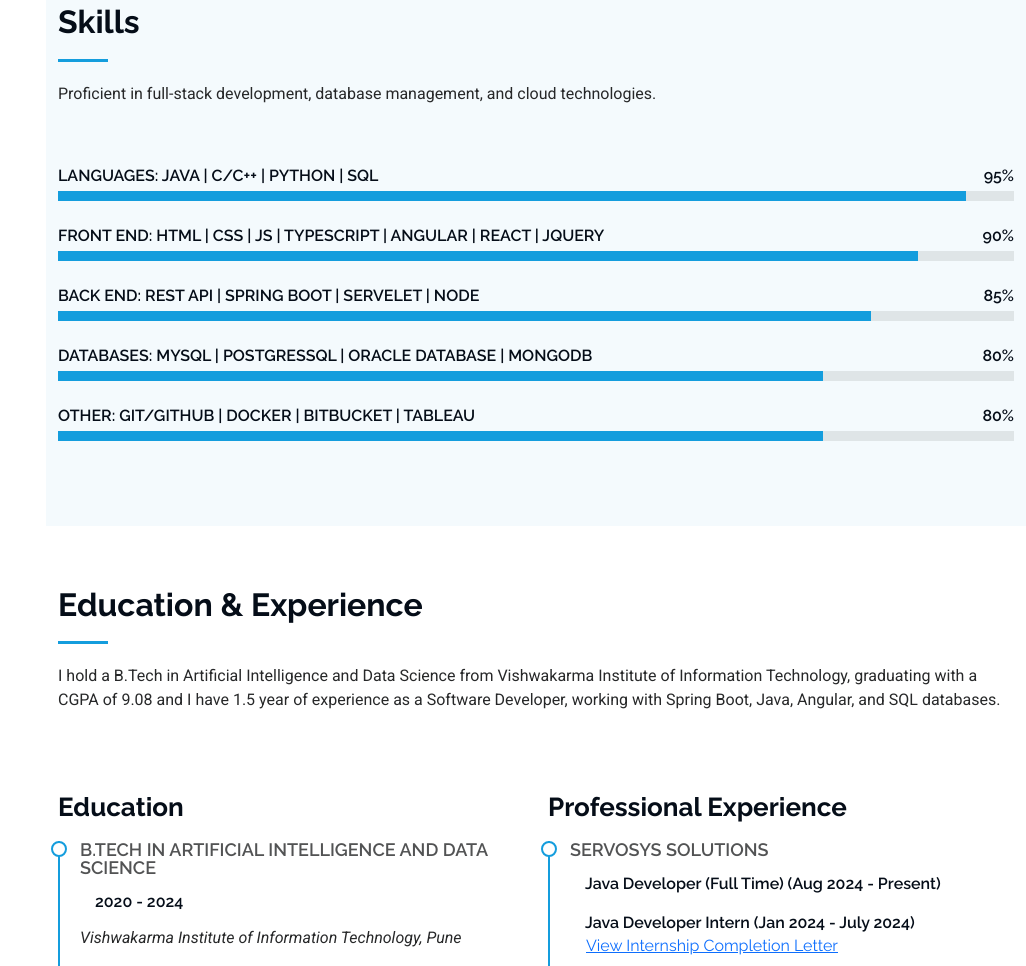
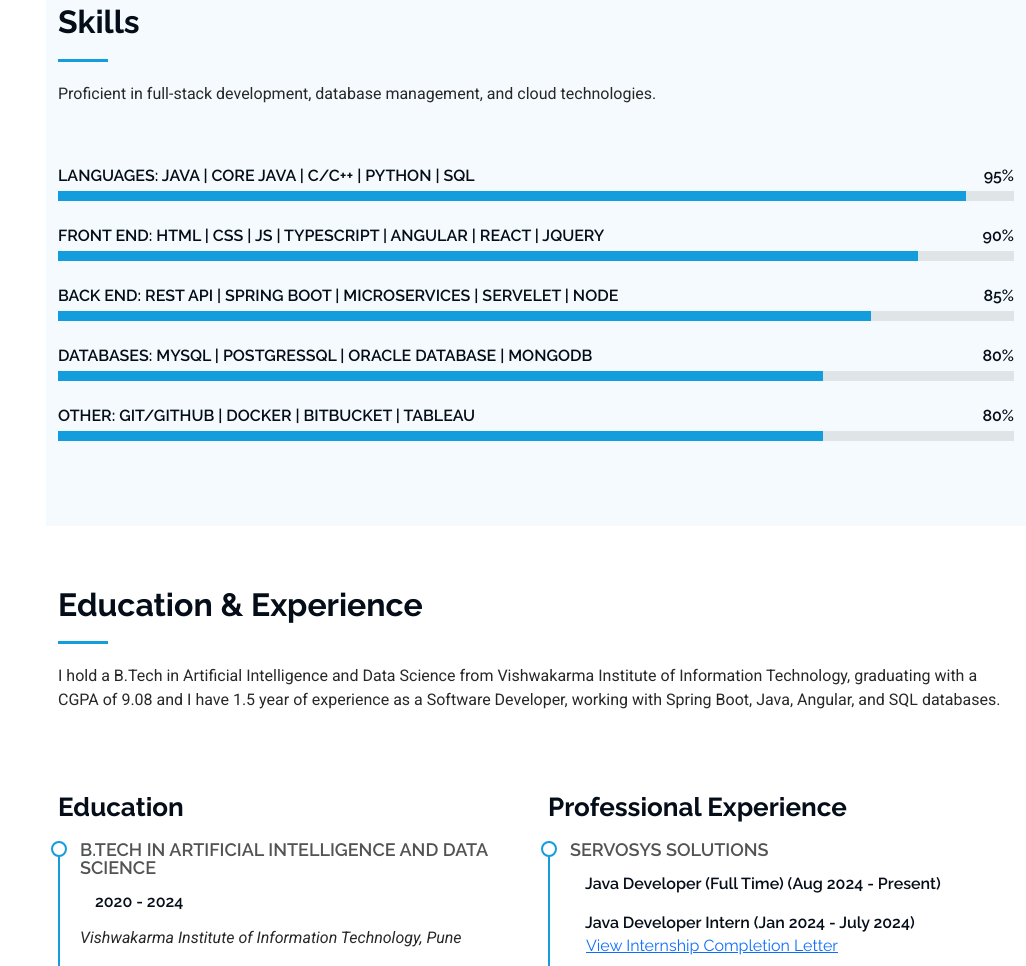
Before and after one commit to ganesh-code1/ganesh-code1, a plain HTML site: page index.html in a window 1280 px wide. Shown: the part 1955-2921 px from the top of the page, without its empty margins (254-1280 px from the left). Drawn offline with Linux system fonts and the light colour scheme.

Commit message:
added test

```diff
--- a/index.html
+++ b/index.html
@@ -199,7 +199,7 @@
           <div class="col-lg-12">
 
             <div class="progress">
-              <h6 class="skill"><span>Languages: Java | C/C++ | Python | SQL</span> <i class="val">95%</i></h6>
+              <h6 class="skill"><span>Languages: Java | Core Java | C/C++ | Python | SQL</span> <i class="val">95%</i></h6>
               <div class="progress-bar-wrap">
                 <div class="progress-bar" role="progressbar" aria-valuenow="95" aria-valuemin="0" aria-valuemax="100"></div>
               </div>
@@ -213,7 +213,7 @@
             </div><!-- End Skills Item -->
 
             <div class="progress">
-              <h6 class="skill"><span>Back End: REST API | Spring Boot | Servelet | Node</span> <i class="val">85%</i></h6>
+              <h6 class="skill"><span>Back End: REST API | Spring Boot | Microservices | Servelet | Node</span> <i class="val">85%</i></h6>
               <div class="progress-bar-wrap">
                 <div class="progress-bar" role="progressbar" aria-valuenow="85" aria-valuemin="0" aria-valuemax="100"></div>
               </div>
```
